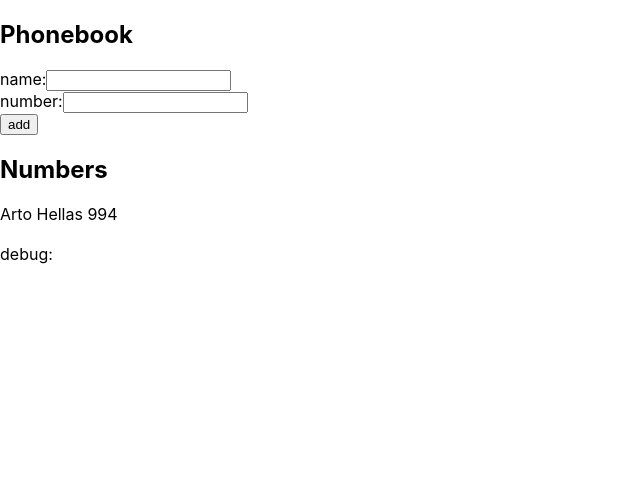
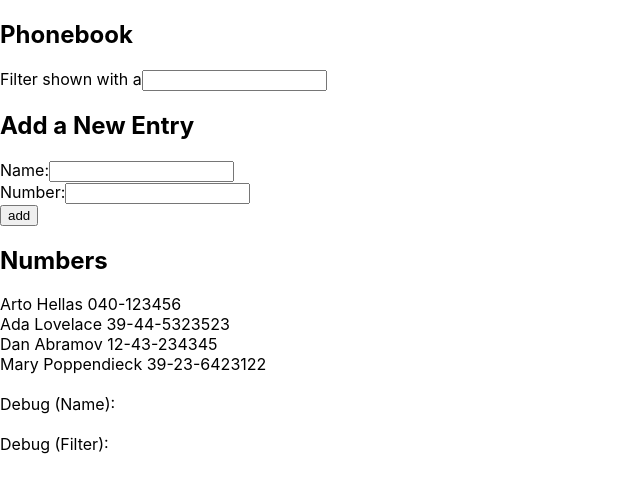
Before and after one commit to lsDantas/Full-Stack-Open-2021, a React (Create React App) app in the folder part2/phonebook/: page / in a window 1280 px wide. Shown: the top 492 px of the page, without its empty margins (0-640 px from the left). Built offline with nearby package versions, Linux system fonts and the light colour scheme.

Commit message:
Exercise 2.9

```diff
--- a/part2/phonebook/src/App.js
+++ b/part2/phonebook/src/App.js
@@ -6,17 +6,31 @@ const Header = ({ title }) => {
   );
 }
 
+const FilterForm = ({filter, changeFilter}) => {
+  return (
+    <div>
+      Filter shown with a
+      <input
+        name={filter}
+        onChange={changeFilter}
+      />
+    </div>
+  );
+}
+
 const NewPhoneForm = ({entry, addHandler, changeEntry}) => {
   return (
+    <>
+      <Header title="Add a New Entry" />
       <form onSubmit={addHandler}>
         <div>
-        name:
+          Name:
           <input
             name={entry.name}
             onChange={changeEntry("name")}
           />
           <br></br>
-        number:
+          Number:
           <input
             number={entry.number}
             onChange={changeEntry("number")}
@@ -26,13 +40,18 @@ const NewPhoneForm = ({entry, addHandler, changeEntry}) => {
           <button type="submit">add</button>
         </div>
       </form>
+    </>
   );
 }
 
-const NumberList = ({persons}) => {
+const NumberList = ({persons, filter}) => {
+  const matchesSearchTerm = (person) => person.name.includes(filter);
+  const selected_people = persons.filter(matchesSearchTerm)
+
   return (
     <>
-      {persons.map(person =>
+      <Header title="Numbers" />
+      {selected_people.map(person =>
           <Person key={person.name} person={person} />
       )}
     </>
@@ -49,17 +68,26 @@ const Person = ({person}) => {
 }
 
 const App = () => {
-  const [ persons, setPersons ] = useState([
-    { name: 'Arto Hellas', number : "994" }
+  const [persons, setPersons] = useState([
+    { name: 'Arto Hellas', number: '040-123456' },
+    { name: 'Ada Lovelace', number: '39-44-5323523' },
+    { name: 'Dan Abramov', number: '12-43-234345' },
+    { name: 'Mary Poppendieck', number: '39-23-6423122' }
   ]);
 
-  // Phonebook New Entry State
+  // Search Filter
+  const [newFilter, setNewFilter ]= useState('');
+
+  const handleFilterChange = (event) => {
+    setNewFilter(event.target.value);
+  }
+
+  // New Entry
   const [ newEntry, setNewEntry ] = useState({
     name: '',
     number: ''
   });
 
-  // Add New Entry to Phonebook
   const handleEntryChange = (field) => {
     const handler = (event) => {
       const updatedEntry = {
@@ -85,24 +113,24 @@ const App = () => {
     }
 
     // Clear Entry
-    /*
     const blankEntry = {
       name: '',
       number: ''
     };
     setNewEntry(blankEntry);
-    */
+    event.target.reset()
   }
 
   return (
     <div>
       <Header title="Phonebook" />
+      <FilterForm filter={newFilter} changeFilter={handleFilterChange} />
       <NewPhoneForm entry={newEntry} addHandler={addPerson} changeEntry={handleEntryChange} />
-
-      <Header title="Numbers" />
-      <NumberList persons={persons} />
+      <NumberList persons={persons} filter={newFilter} />
       <br></br>
-      <div>debug: {newEntry.name}</div>
+      <div>Debug (Name): {newEntry.name}</div>
+      <br></br>
+      <div>Debug (Filter): {newFilter}</div>
     </div>
   );
 }
```
Lines whose indentation alone changed are shown as unchanged.
